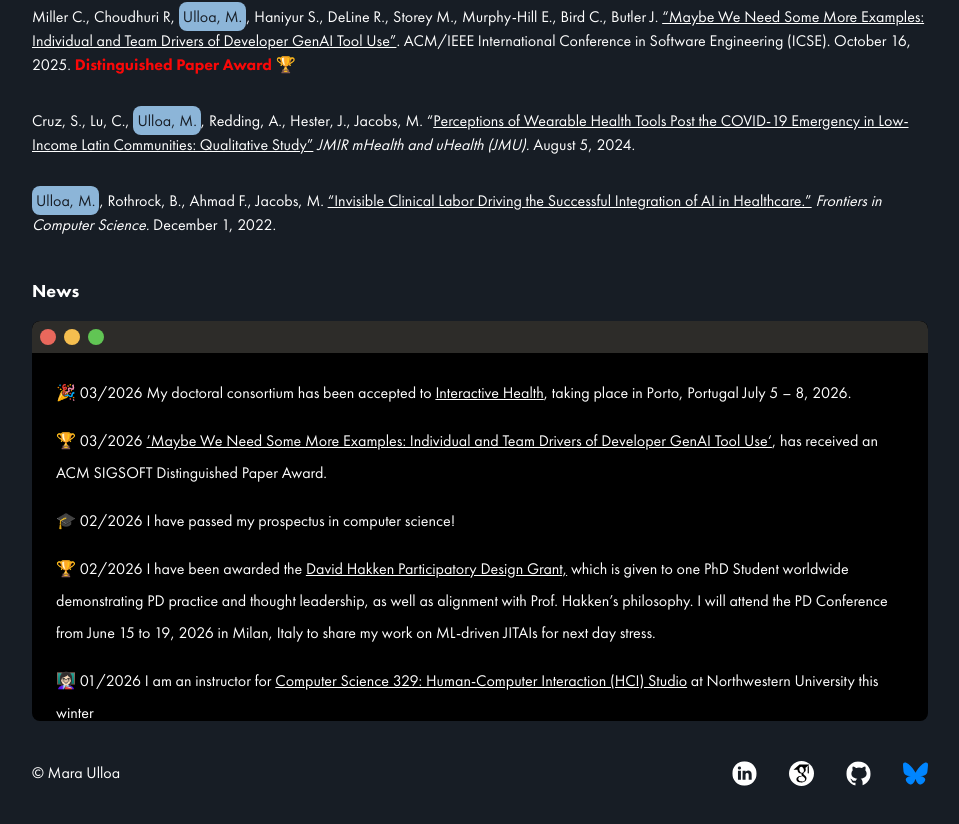
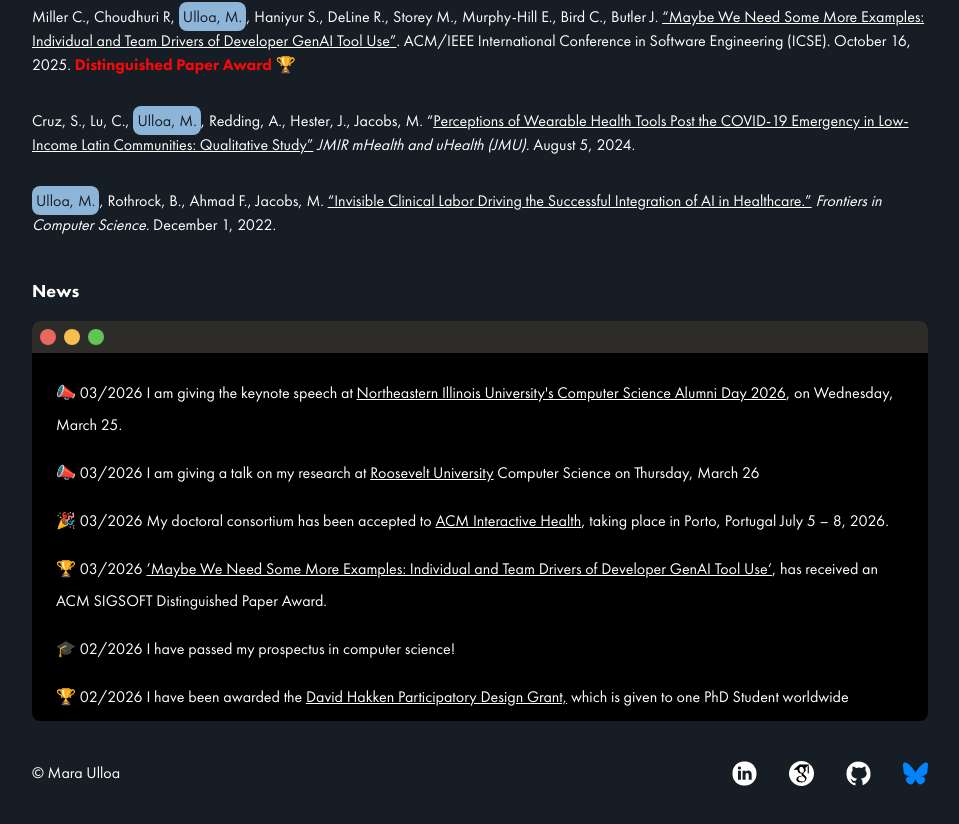
Before and after one commit to eulloa/mara-research-site, a Next.js app: page / in a window 1280 px wide. Shown: the part 1963-2787 px from the top of the page, without its empty margins (160-1119 px from the left). Built offline with nearby package versions, Linux system fonts and the light colour scheme.

Commit message:
adding news and updating cv

```diff
--- a/src/app/components/news.tsx
+++ b/src/app/components/news.tsx
@@ -22,13 +22,33 @@ export const News = () => (
       <div className="content p-6 dark:text-white leading-8">
         <ul className="news space-y-4">
           <li onClick={(e) => handleClick(e)}>
+            &#128227; 03/2026 I am giving the keynote speech at {" "}
+            <Link
+              className="underline"
+              href="https://ih.acm.org/"
+              target="_blank"
+            >
+              Northeastern Illinois University's Computer Science Alumni Day 2026
+            </Link>, on Wednesday, March 25.
+          </li>
+                    <li onClick={(e) => handleClick(e)}>
+            &#128227; 03/2026 I am giving a talk on my research at {" "}
+            <Link
+              className="underline"
+              href="https://www.roosevelt.edu/programs/bachelors-computer-science-bs"
+              target="_blank"
+            >
+              Roosevelt University
+            </Link> Computer Science on Thursday, March 26
+          </li>
+          <li onClick={(e) => handleClick(e)}>
             &#127881; 03/2026 My doctoral consortium has been accepted to {" "}
             <Link
               className="underline"
               href="https://ih.acm.org/"
               target="_blank"
             >
-              Interactive Health
+              ACM Interactive Health
             </Link>, taking place in Porto, Portugal July 5 – 8, 2026.
           </li>
           <li onClick={(e) => handleClick(e)}>
```
Also changed, not shown: 1 other file (tests, documents, lock files or other folders).
